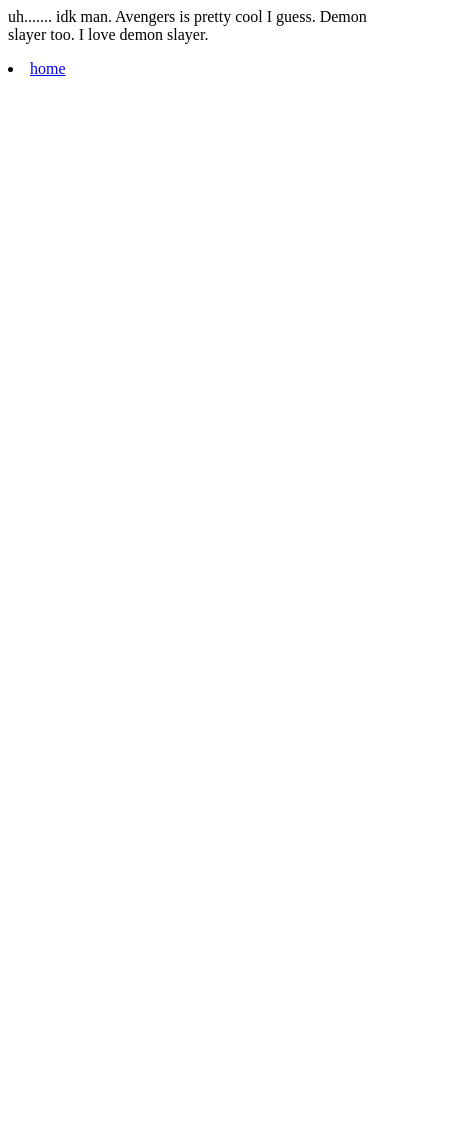
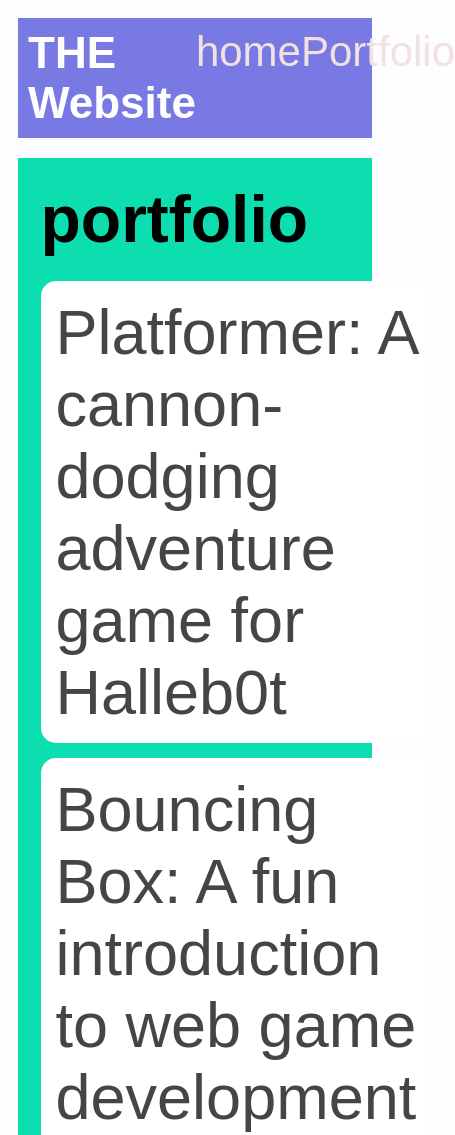
Before and after one commit to daytonvinet67/daytonvinet67.github.io, a plain HTML site: page portfolio.html in a window 390 px wide. Shown: the top 1135 px of the page, 455 px wide, since content can reach past the window. Before the commit the page ends 844 px from the top, so only its background shows below. Drawn offline with Linux system fonts and the light colour scheme.

Commit message:
add porfolio page to website

```diff
--- a/portfolio.html
+++ b/portfolio.html
@@ -1,4 +1,46 @@
-<p> uh....... idk man. Avengers is pretty cool I guess. Demon slayer too. I love demon slayer. </p>
-<li class="nav-li">
-    <a href="index.html">home</a>
+<!DOCTYPE html>
+<html>
+    <head>
+        <title> THE Website </title>
+        <link rel="stylesheet" href="style.css" />
+    </head>
+
+    <body>
+    <!-- All content goes here -->
+     <div id="all contents">
+        <nav>
+            <h1>THE Website</h1>
+            <ul id="nav-ul">
+                <li class="nav-li">
+                    <a href="index-html">home</a>
+                </li>
+                     <li class="nav-li">
+                     <a href="portfolio.html">Portfolio</a>
+    </li>
+
+
+
+
+      </li>
+                </li>
+            </ul>
+            </nav>
+            <main>
+<div class="content">
+    <h1>portfolio</h1>
+    <ul id="portfolio">
+<li>
+  <a href="fsd-projects/platformer/">Platformer: A cannon-dodging adventure game for Halleb0t</a>
 </li>
+<li>
+  <a href="fsd-projects/bouncing-box/">Bouncing Box: A fun introduction to web game development</a>
+</li>
+<li>
+  <a href="fsd-projects/circularity/">Circularity: A poetic motion experiment with circles</a>
+</li>
+    </ul>
+</div>
+            </main>
+     </div>
+    </body>
+</html>
--- a/style.css
+++ b/style.css
@@ -1,5 +1,5 @@
 body {
-  background: rgb(0, 0, 255);
+  background: rgb(253, 253, 255);
   color: rgb(0, 115, 255);
   padding: 10px;
   font-family: sans-serif;
@@ -10,7 +10,7 @@
 }
 /*navigation menu */
 nav {
-  background: rgb(0, 0, 255);
+  background: rgb(121, 121, 227);
   margin: 0 auto;
   display: flex;
   padding: 10px;
@@ -20,7 +20,7 @@
 h1 {
   display: flex;
   align-items: center;
-  color: rgb(250, 3, 3);
+  color: rgb(255, 255, 255);
   flex: 1;
   margin: 0;
 }
@@ -39,12 +39,12 @@
 
 a {
   text-decoration: none;
-  color: #f90303;
+  color: #f1e1e1;
 }
 
 /* main container area beneath menu */
 main {
-  background: rgb(255, 2, 2);
+  background: rgb(13, 222, 176);
   display: flex;
   margin-top: 0px;
 }
@@ -74,3 +74,77 @@
 h3 {
   margin: 50px;
 }
+/* Portfolio styles */
+.content h1 {
+  color: black;
+}
+
+#portfolio {
+  list-style-type: none;
+  padding-left: 0;
+}
+
+#portfolio li {
+  background: #fff;
+  padding: 10px;
+  border-radius: 10px;
+  margin-bottom: 10px;
+}
+
+#portfolio li:hover {
+  background: #eee;
+}
+
+#portfolio a {
+  text-decoration: none;
+  color: #454545;
+}
+/* responsive web design */
+@media screen and (min-width: 120px) and (max-width: 1080px) {
+  main {
+    height: 100ch;
+    zoom: 1.5;
+    display: grid;
+  }
+
+  h1 {
+    font-size: 44px;
+  }
+
+  h2 {
+    font-size: 42px;
+  }
+
+  h3 {
+    font-size: 36px;
+  }
+
+  #all-contents {
+    height: 100ch;
+    margin: none;
+  }
+
+  a {
+    font-size: 42px;
+  }
+
+  .sidebar {
+    margin-right: 0px;
+    justify-content: center;
+    align-items: center;
+  }
+
+  .sidebar-img {
+    width: 100%;
+  }
+
+  p,
+  li {
+    font-size: 24px;
+  }
+
+  .content {
+    align-content: center;
+    justify-content: center;
+  }
+}
```
